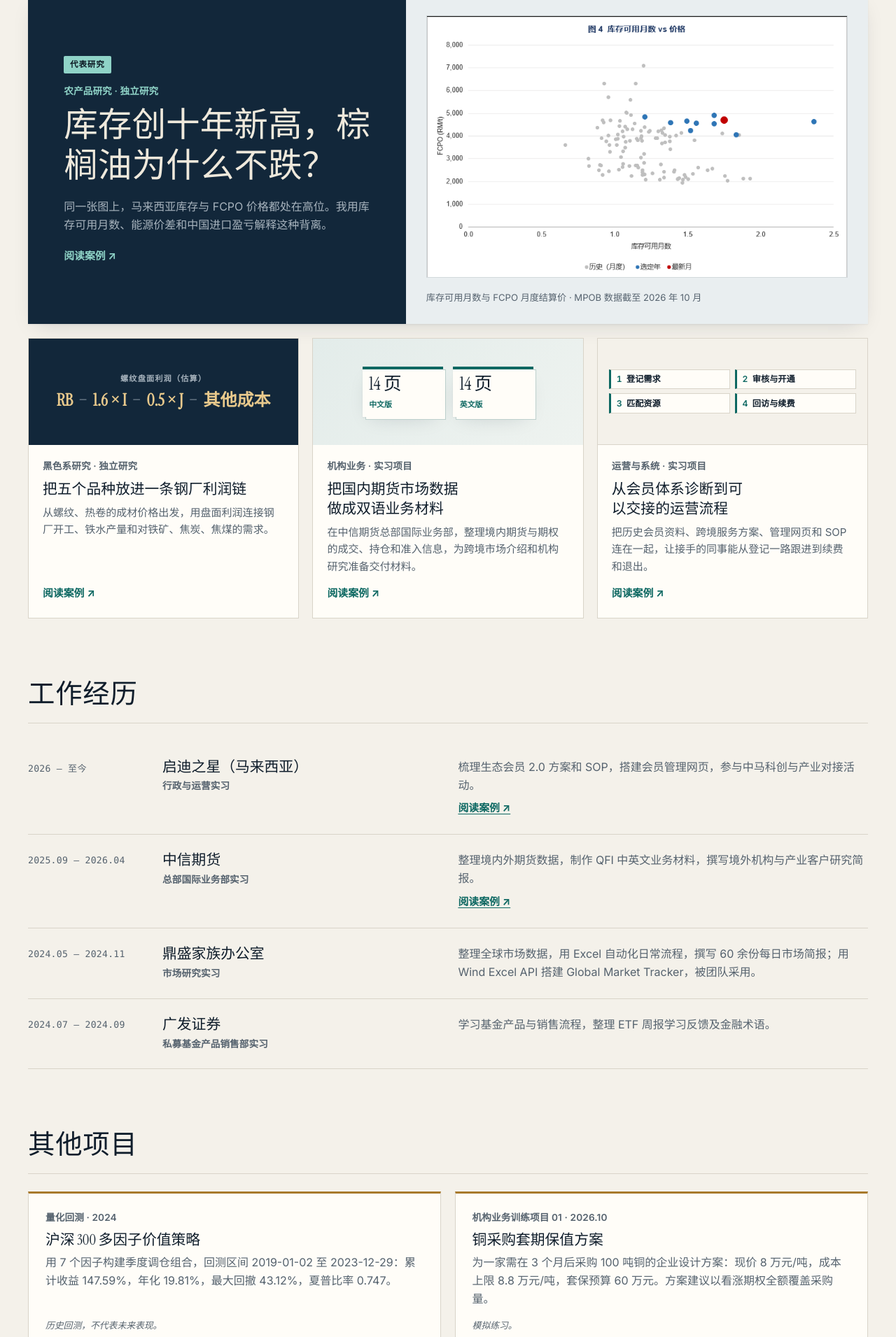
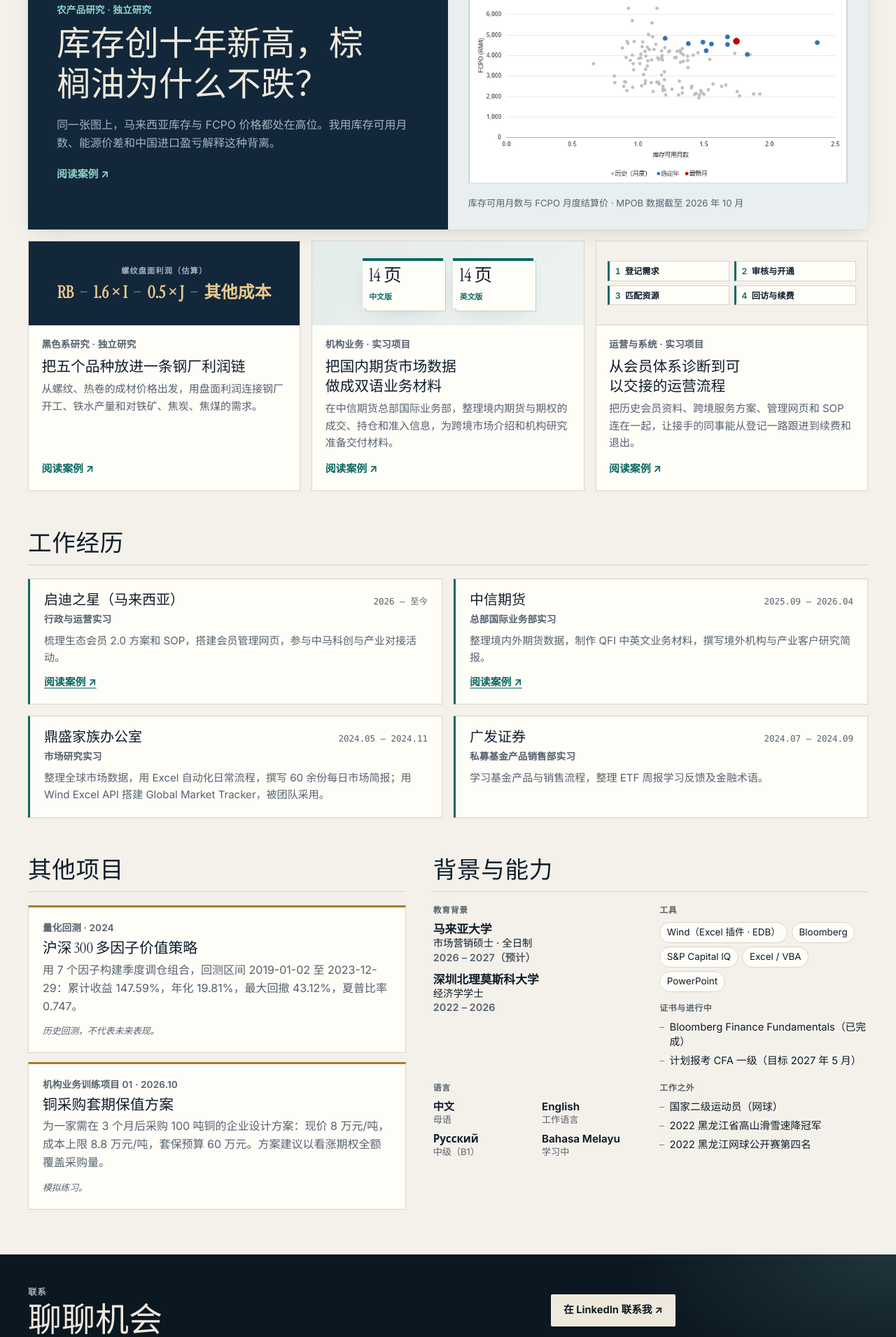
Before and after one commit to jackwzr1111-ui/zhuoran-wang-site, a plain HTML site: page dist/index.html in a window 1280 px wide. Shown: the part 889-2800 px from the top of the page at 70% size. Drawn offline with Linux system fonts and the light colour scheme.

Commit message:
Compact homepage: multi-column layout, swipe rows on phones
- Experience as two-column cards; projects and background side by side;
  background as compact columns with inline chips; contact band in one row.
- Phones: case cards, experience and projects scroll horizontally.
- Tighter section spacing. Desktop ~3,800 -> ~3,000px, phone ~5,900 -> ~3,800px.
- Print stylesheet keeps all sections visible and legible.

Co-Authored-By: Claude Opus 5.5 <noreply@anthropic.com>
Claude-Session: https://claude.ai/code/session_01SiDLcVywn5YFxrZHe1aUSZ

```diff
--- a/dist/index.html
+++ b/dist/index.html
@@ -88,8 +88,9 @@
 </section>
 <section id="experience" class="experience section" aria-labelledby="experience-title">
   <div class="section-title"><h2 id="experience-title">工作经历</h2></div>
-  <ol class="timeline"><li class="job reveal"><p class="job-date">2026 – 至今</p><div class="job-head"><h3>启迪之星（马来西亚）</h3><p class="meta">行政与运营实习</p></div><div class="job-body"><p>梳理生态会员 2.0 方案和 SOP，搭建会员管理网页，参与中马科创与产业对接活动。</p><a class="text-link" href="/zhuoran-wang-site/work/tusstar-membership.html">阅读案例 ↗</a></div></li><li class="job reveal"><p class="job-date">2025.09 – 2026.04</p><div class="job-head"><h3>中信期货</h3><p class="meta">总部国际业务部实习</p></div><div class="job-body"><p>整理境内外期货数据，制作 QFI 中英文业务材料，撰写境外机构与产业客户研究简报。</p><a class="text-link" href="/zhuoran-wang-site/work/citic-futures.html">阅读案例 ↗</a></div></li><li class="job reveal"><p class="job-date">2024.05 – 2024.11</p><div class="job-head"><h3>鼎盛家族办公室</h3><p class="meta">市场研究实习</p></div><div class="job-body"><p>整理全球市场数据，用 Excel 自动化日常流程，撰写 60 余份每日市场简报；用 Wind Excel API 搭建 Global Market Tracker，被团队采用。</p></div></li><li class="job reveal"><p class="job-date">2024.07 – 2024.09</p><div class="job-head"><h3>广发证券</h3><p class="meta">私募基金产品销售部实习</p></div><div class="job-body"><p>学习基金产品与销售流程，整理 ETF 周报学习反馈及金融术语。</p></div></li></ol>
+  <ol class="timeline"><li class="job reveal"><div class="job-top"><h3>启迪之星（马来西亚）</h3><p class="job-date">2026 – 至今</p></div><p class="meta">行政与运营实习</p><p class="job-desc">梳理生态会员 2.0 方案和 SOP，搭建会员管理网页，参与中马科创与产业对接活动。</p><a class="text-link" href="/zhuoran-wang-site/work/tusstar-membership.html">阅读案例 ↗</a></li><li class="job reveal"><div class="job-top"><h3>中信期货</h3><p class="job-date">2025.09 – 2026.04</p></div><p class="meta">总部国际业务部实习</p><p class="job-desc">整理境内外期货数据，制作 QFI 中英文业务材料，撰写境外机构与产业客户研究简报。</p><a class="text-link" href="/zhuoran-wang-site/work/citic-futures.html">阅读案例 ↗</a></li><li class="job reveal"><div class="job-top"><h3>鼎盛家族办公室</h3><p class="job-date">2024.05 – 2024.11</p></div><p class="meta">市场研究实习</p><p class="job-desc">整理全球市场数据，用 Excel 自动化日常流程，撰写 60 余份每日市场简报；用 Wind Excel API 搭建 Global Market Tracker，被团队采用。</p></li><li class="job reveal"><div class="job-top"><h3>广发证券</h3><p class="job-date">2024.07 – 2024.09</p></div><p class="meta">私募基金产品销售部实习</p><p class="job-desc">学习基金产品与销售流程，整理 ETF 周报学习反馈及金融术语。</p></li></ol>
 </section>
+<div class="duo">
 <section class="projects section" aria-labelledby="projects-title">
   <div class="section-title"><h2 id="projects-title">其他项目</h2></div>
   <div class="project-grid"><article class="project reveal"><p class="meta">量化回测 · 2024</p><h3>沪深 300 多因子价值策略</h3><p>用 7 个因子构建季度调仓组合，回测区间 2019-01-02 至 2023-12-29：累计收益 147.59%，年化 19.81%，最大回撤 43.12%，夏普比率 0.747。</p><p class="disclaimer">历史回测，不代表未来表现。</p></article><article class="project reveal"><p class="meta">机构业务训练项目 01 · 2026.10</p><h3>铜采购套期保值方案</h3><p>为一家需在 3 个月后采购 100 吨铜的企业设计方案：现价 8 万元/吨，成本上限 8.8 万元/吨，套保预算 60 万元。方案建议以看涨期权全额覆盖采购量。</p><p class="disclaimer">模拟练习。</p></article></div>
@@ -97,13 +98,14 @@
 <section class="profile section" aria-labelledby="profile-title">
   <div class="section-title"><h2 id="profile-title">背景与能力</h2></div>
   <div class="profile-grid">
-    <div class="reveal"><h3>教育背景</h3><ul class="edu"><li><strong>马来亚大学</strong><span>市场营销硕士 · 全日制</span><span class="meta">2026 – 2027（预计）</span></li><li><strong>深圳北理莫斯科大学</strong><span>经济学学士</span><span class="meta">2022 – 2026</span></li></ul></div>
-    <div class="reveal"><h3>工具</h3><ul class="chips"><li>Wind（Excel 插件 · EDB）</li><li>Bloomberg</li><li>S&amp;P Capital IQ</li><li>Excel / VBA</li><li>PowerPoint</li></ul>
+    <div class="reveal p-edu"><h3>教育背景</h3><ul class="edu"><li><strong>马来亚大学</strong><span>市场营销硕士 · 全日制</span><span class="meta">2026 – 2027（预计）</span></li><li><strong>深圳北理莫斯科大学</strong><span>经济学学士</span><span class="meta">2022 – 2026</span></li></ul></div>
+    <div class="reveal p-tools"><h3>工具</h3><ul class="chips"><li>Wind（Excel 插件 · EDB）</li><li>Bloomberg</li><li>S&amp;P Capital IQ</li><li>Excel / VBA</li><li>PowerPoint</li></ul>
       <h3 class="sub">证书与进行中</h3><ul class="plain"><li>Bloomberg Finance Fundamentals（已完成）</li><li>计划报考 CFA 一级（目标 2027 年 5 月）</li></ul></div>
-    <div class="reveal"><h3>语言</h3><ul class="langs"><li><strong>中文</strong> <span>母语</span></li><li><strong>English</strong> <span>工作语言</span></li><li><strong>Русский</strong> <span>中级（B1）</span></li><li><strong>Bahasa Melayu</strong> <span>学习中</span></li></ul>
-      <h3 class="sub">工作之外</h3><ul class="plain"><li>国家二级运动员（网球）</li><li>2022 黑龙江省高山滑雪速降冠军</li><li>2022 黑龙江网球公开赛第四名</li></ul></div>
+    <div class="reveal p-langs"><h3>语言</h3><ul class="langs"><li><strong>中文</strong><span>母语</span></li><li><strong>English</strong><span>工作语言</span></li><li><strong>Русский</strong><span>中级（B1）</span></li><li><strong>Bahasa Melayu</strong><span>学习中</span></li></ul></div>
+    <div class="reveal p-beyond"><h3>工作之外</h3><ul class="plain"><li>国家二级运动员（网球）</li><li>2022 黑龙江省高山滑雪速降冠军</li><li>2022 黑龙江网球公开赛第四名</li></ul></div>
   </div>
 </section>
+</div>
 </div>
 <section class="contact-band" id="contact" aria-labelledby="contact-title">
   <div class="frame contact-inner">
--- a/dist/style.css
+++ b/dist/style.css
@@ -95,7 +95,7 @@ html[lang="zh-CN"] .eyebrow { letter-spacing: .06em; }
     linear-gradient(90deg, var(--on-night-line) 1px, transparent 1px) 0 0 / 64px 100%;
   mask-image: linear-gradient(180deg, #000 30%, transparent 100%); -webkit-mask-image: linear-gradient(180deg, #000 30%, transparent 100%); }
 .hero .eyebrow { color: var(--on-night-muted); }
-.hero-grid { display: grid; grid-template-columns: 1.25fr .75fr; gap: 2rem 4rem; align-items: end; padding: clamp(3rem, 8vw, 7rem) 0 clamp(2rem, 4vw, 3.2rem); }
+.hero-grid { display: grid; grid-template-columns: 1.25fr .75fr; gap: 2rem 4rem; align-items: end; padding: clamp(2.4rem, 6vw, 5rem) 0 clamp(1.6rem, 3vw, 2.4rem); }
 .hero h1 { font: 400 clamp(3.4rem, 10vw, 8.6rem)/.95 var(--serif); letter-spacing: -.02em; margin: .5rem 0 .9rem; }
 html[lang="zh-CN"] .hero h1 { letter-spacing: .02em; line-height: 1.05; }
 .hero-role { font: italic 400 clamp(1.45rem, 3vw, 2.3rem)/1.2 var(--serif); color: var(--mint); max-width: 26ch; }
@@ -111,7 +111,7 @@ html[lang="zh-CN"] .hero-latest-title { font-size: 1.12rem; }
 .actions { display: flex; flex-wrap: wrap; align-items: center; gap: .8rem 1.4rem; margin-top: 1.3rem; }
 .hero .text-link { color: var(--mint); }
 .stats { display: grid; grid-template-columns: repeat(4, minmax(0, 1fr)); border-top: 1px solid var(--on-night-line); }
-.stats div { display: flex; flex-direction: column-reverse; gap: .25rem; padding: 1.3rem 1.2rem 1.6rem 0; }
+.stats div { display: flex; flex-direction: column-reverse; gap: .25rem; padding: 1.1rem 1.2rem 1.2rem 0; }
 .stats div + div { padding-left: 1.2rem; border-left: 1px solid var(--on-night-line); }
 .stats dd { margin: 0; font: 400 clamp(2rem, 4.2vw, 3.3rem)/1 var(--serif); color: var(--on-night); }
 html[lang="zh-CN"] .stats dd { font-size: clamp(1.7rem, 3.6vw, 2.8rem); }
@@ -122,10 +122,10 @@ html[lang="zh-CN"] .stats dd { font-size: clamp(1.7rem, 3.6vw, 2.8rem); }
 @keyframes ticker { to { transform: translateX(-50%); } }
 
 /* Sections */
-.section { padding-top: clamp(3.2rem, 7vw, 5.5rem); }
-.section-title { display: flex; align-items: baseline; justify-content: space-between; padding-bottom: 1.3rem; margin-bottom: 1.6rem; border-bottom: 1px solid var(--line); }
-.section-title h2 { font: 400 clamp(2rem, 4.2vw, 3.1rem)/1.05 var(--serif); letter-spacing: -.01em; }
-html[lang="zh-CN"] .section-title h2 { font-size: clamp(1.6rem, 3.2vw, 2.4rem); letter-spacing: .02em; }
+.section { padding-top: clamp(2.2rem, 4.5vw, 3.6rem); }
+.section-title { display: flex; align-items: baseline; justify-content: space-between; padding-bottom: .8rem; margin-bottom: 1.2rem; border-bottom: 1px solid var(--line); }
+.section-title h2 { font: 400 clamp(1.8rem, 3.4vw, 2.6rem)/1.05 var(--serif); letter-spacing: -.01em; }
+html[lang="zh-CN"] .section-title h2 { font-size: clamp(1.5rem, 2.8vw, 2.1rem); letter-spacing: .02em; }
 
 /* Cards with a single stretched link */
 .featured, .case-card { position: relative; }
@@ -134,9 +134,9 @@ html[lang="zh-CN"] .section-title h2 { font-size: clamp(1.6rem, 3.2vw, 2.4rem);
 .row-link:focus-visible { outline: none; }
 .featured:focus-within, .case-card:focus-within { outline: 2px solid var(--accent); outline-offset: 3px; }
 
-.featured { display: grid; grid-template-columns: .9fr 1.1fr; background: var(--night-2); color: var(--on-night); box-shadow: var(--shadow); transition: transform .3s ease, box-shadow .3s ease; }
+.featured { display: grid; grid-template-columns: 1fr 1fr; background: var(--night-2); color: var(--on-night); box-shadow: var(--shadow); transition: transform .3s ease, box-shadow .3s ease; }
 .featured:hover { transform: translateY(-3px); box-shadow: 0 22px 50px -20px rgba(11, 23, 33, .55); }
-.featured-copy { padding: clamp(1.4rem, 4vw, 3.4rem); align-self: center; }
+.featured-copy { padding: clamp(1.3rem, 3.2vw, 2.6rem); align-self: center; }
 .featured-copy .meta { color: var(--mint); margin-top: .9rem; }
 .featured-copy h3 { margin-top: .55rem; font: 400 clamp(1.8rem, 3.8vw, 3.2rem)/1.08 var(--serif); }
 html[lang="zh-CN"] .featured-copy h3 { line-height: 1.2; }
@@ -147,18 +147,18 @@ html[lang="zh-CN"] .featured-copy h3 { line-height: 1.2; }
 .featured-chart img { background: #fff; border: 1px solid #d3d9dc; }
 .featured-chart figcaption { font-size: .82rem; line-height: 1.4; margin-top: .65rem; }
 
-.case-grid { display: grid; grid-template-columns: repeat(3, minmax(0, 1fr)); gap: 1.2rem; margin-top: 1.2rem; }
+.case-grid { display: grid; grid-template-columns: repeat(3, minmax(0, 1fr)); gap: 1rem; margin-top: 1rem; }
 .case-card { display: flex; flex-direction: column; background: var(--surface); border: 1px solid var(--line); transition: transform .3s ease, box-shadow .3s ease, border-color .3s; }
 .case-card:hover { transform: translateY(-4px); box-shadow: var(--shadow); border-color: var(--accent-line); }
 .case-card:hover h3 { color: var(--accent); }
-.case-copy { display: flex; flex-direction: column; gap: .5rem; padding: 1.2rem 1.25rem 1.4rem; flex: 1; }
+.case-copy { display: flex; flex-direction: column; gap: .4rem; padding: 1rem 1.15rem 1.15rem; flex: 1; }
 .case-copy h3 { font: 400 1.55rem/1.15 var(--serif); }
 html[lang="zh-CN"] .case-copy h3 { font-size: 1.3rem; line-height: 1.35; }
 .case-copy p:not(.meta) { color: var(--muted); font-size: .94rem; }
 .case-copy .text-link { margin-top: auto; padding-top: .4rem; }
 
 /* Card covers (built from each case's own data) */
-.cover { height: 9.5rem; display: flex; align-items: center; justify-content: center; padding: 1rem; overflow: hidden; }
+.cover { height: 7.5rem; display: flex; align-items: center; justify-content: center; padding: 1rem; overflow: hidden; }
 .cover-formula { flex-direction: column; gap: .5rem; background: var(--night-2); color: #e8c98c; }
 .cover-label { font-size: .7rem; letter-spacing: .1em; text-transform: uppercase; color: var(--on-night-muted); font-weight: 650; }
 .cover-formula p { display: flex; flex-wrap: wrap; justify-content: center; gap: .1rem .5rem; font: 400 1.5rem/1.2 var(--serif); }
@@ -172,48 +172,59 @@ html[lang="zh-CN"] .case-copy h3 { font-size: 1.3rem; line-height: 1.35; }
 .cover-steps li { display: flex; gap: .4rem; align-items: center; font-size: .76rem; font-weight: 600; background: var(--surface); border: 1px solid var(--line); border-left: 3px solid var(--accent); padding: .35rem .5rem; line-height: 1.25; }
 .cover-steps li span { color: var(--accent); font-variant-numeric: tabular-nums; }
 
-/* Experience timeline */
-.timeline { list-style: none; padding: 0; }
-.job { display: grid; grid-template-columns: 10rem minmax(0, .8fr) minmax(0, 1.2fr); gap: .4rem 2rem; padding: 1.5rem 0; border-bottom: 1px solid var(--line); position: relative; }
-.job-date { font: 500 .82rem var(--mono); color: var(--muted); padding-top: .3rem; letter-spacing: .02em; }
-.job h3 { font: 400 1.6rem/1.15 var(--serif); }
-html[lang="zh-CN"] .job h3 { font-size: 1.3rem; }
-.job-head .meta { margin-top: .3rem; }
-.job-body p { color: var(--muted); max-width: 62ch; }
-.job .text-link { display: inline-block; margin-top: .5rem; }
+/* Experience: two-column cards */
+.timeline { list-style: none; padding: 0; display: grid; grid-template-columns: repeat(2, minmax(0, 1fr)); gap: 1rem; }
+.job { display: flex; flex-direction: column; gap: .3rem; padding: 1.1rem 1.25rem 1.2rem; background: var(--surface); border: 1px solid var(--line); border-left: 3px solid var(--accent); }
+.job-top { display: flex; align-items: baseline; justify-content: space-between; gap: .4rem 1rem; flex-wrap: wrap; }
+.job h3 { font: 400 1.5rem/1.15 var(--serif); }
+html[lang="zh-CN"] .job h3 { font-size: 1.25rem; }
+.job-date { font: 500 .78rem var(--mono); color: var(--muted); white-space: nowrap; }
+.job-desc { color: var(--muted); font-size: .94rem; margin-top: .2rem; }
+.job .text-link { margin-top: auto; padding-top: .35rem; }
 
 /* Projects */
-.project-grid { display: grid; grid-template-columns: repeat(2, minmax(0, 1fr)); gap: 1.2rem; }
-.project { background: var(--surface); border: 1px solid var(--line); border-top: 3px solid var(--brass); padding: 1.4rem 1.5rem; display: flex; flex-direction: column; gap: .55rem; }
+.project-grid { display: grid; grid-template-columns: repeat(2, minmax(0, 1fr)); gap: 1rem; }
+.project { background: var(--surface); border: 1px solid var(--line); border-top: 3px solid var(--brass); padding: 1.1rem 1.25rem 1.2rem; display: flex; flex-direction: column; gap: .4rem; }
 .project h3 { font: 400 1.6rem/1.15 var(--serif); }
 html[lang="zh-CN"] .project h3 { font-size: 1.3rem; }
 .project p:not(.meta) { color: var(--muted); }
 .project .disclaimer { font-size: .8rem; font-style: italic; margin-top: auto; padding-top: .4rem; }
 
-/* Profile */
-.profile-grid { display: grid; grid-template-columns: repeat(3, minmax(0, 1fr)); gap: 2rem 2.5rem; }
-.profile-grid h3 { font-size: .78rem; letter-spacing: .12em; text-transform: uppercase; color: var(--muted); font-weight: 700; margin-bottom: .8rem; }
+/* Projects and background side by side on wide screens */
+.duo { display: grid; grid-template-columns: 1fr 1.15fr; gap: 0 2.4rem; align-items: start; }
+.duo .project-grid { grid-template-columns: 1fr; gap: .8rem; }
+.duo .profile-grid { grid-template-columns: 1fr 1fr; gap: 1.3rem 1.6rem; }
+
+/* Profile: compact columns */
+.profile-grid { display: grid; grid-template-columns: 1.1fr 1.2fr 1fr 1fr; gap: 1.5rem 2rem; }
+.profile-grid h3 { font-size: .74rem; letter-spacing: .12em; text-transform: uppercase; color: var(--muted); font-weight: 700; margin-bottom: .6rem; }
 html[lang="zh-CN"] .profile-grid h3 { letter-spacing: .06em; }
-.profile-grid h3.sub { margin-top: 1.6rem; }
-.edu, .plain, .langs { list-style: none; padding: 0; display: grid; gap: .8rem; }
-.edu li { display: grid; gap: .1rem; }
-.edu strong { font: 400 1.35rem/1.2 var(--serif); }
-html[lang="zh-CN"] .edu strong { font-size: 1.15rem; font-weight: 600; font-family: var(--sans); }
-.plain li { padding-left: 1rem; position: relative; }
-.plain li::before { content: ""; position: absolute; left: 0; top: .7em; width: .4rem; height: 1px; background: var(--brass); }
-.langs li strong { font-weight: 650; }
-.langs li span { color: var(--muted); }
-.chips { list-style: none; padding: 0; display: flex; flex-wrap: wrap; gap: .45rem; }
-.chips li { background: var(--surface); border: 1px solid var(--line); padding: .25rem .7rem; font-size: .86rem; border-radius: 999px; }
+.profile-grid h3.sub { margin-top: 1rem; }
+.edu, .plain, .langs { list-style: none; padding: 0; }
+.edu { display: grid; gap: .7rem; }
+.edu li { display: grid; gap: 0; line-height: 1.4; }
+.edu strong { font: 400 1.25rem/1.2 var(--serif); }
+html[lang="zh-CN"] .edu strong { font-size: 1.05rem; font-weight: 600; font-family: var(--sans); }
+.edu span { font-size: .9rem; }
+.plain { display: grid; gap: .35rem; font-size: .92rem; line-height: 1.45; }
+.plain li { padding-left: .9rem; position: relative; }
+.plain li::before { content: ""; position: absolute; left: 0; top: .68em; width: .4rem; height: 1px; background: var(--brass); }
+.langs { display: grid; grid-template-columns: repeat(2, minmax(0, 1fr)); gap: .6rem .8rem; }
+.langs li { display: grid; line-height: 1.3; }
+.langs li strong { font-weight: 650; font-size: .95rem; }
+.langs li span { color: var(--muted); font-size: .82rem; }
+.chips { list-style: none; padding: 0; display: flex; flex-wrap: wrap; gap: .35rem; }
+.chips li { background: var(--surface); border: 1px solid var(--line); padding: .18rem .6rem; font-size: .84rem; border-radius: 999px; }
 
 /* Contact band */
-.contact-band { margin-top: clamp(3.5rem, 8vw, 6rem); background: var(--night); color: var(--on-night); position: relative; overflow: hidden; }
+.contact-band { margin-top: clamp(2.6rem, 5vw, 4rem); background: var(--night); color: var(--on-night); position: relative; overflow: hidden; }
 .contact-band::before { content: ""; position: absolute; inset: 0; background: radial-gradient(40rem 20rem at 100% 0%, rgba(143, 211, 199, .16), transparent 60%); pointer-events: none; }
-.contact-inner { position: relative; display: flex; flex-wrap: wrap; align-items: end; justify-content: space-between; gap: 1.5rem 3rem; padding-block: clamp(2.6rem, 6vw, 4.5rem); }
+.contact-inner { position: relative; display: grid; grid-template-columns: minmax(0, 1fr) auto; align-items: center; gap: 1.2rem 3rem; padding-block: clamp(1.8rem, 4vw, 2.8rem); }
 .contact-band .eyebrow { color: var(--on-night-muted); }
-.contact-band h2 { font: 400 clamp(2.3rem, 5vw, 3.8rem)/1.05 var(--serif); margin: .4rem 0 .7rem; }
+.contact-band h2 { font: 400 clamp(2rem, 4vw, 3rem)/1.05 var(--serif); margin: .3rem 0 .5rem; }
 .contact-band p:not(.eyebrow) { color: var(--on-night-muted); max-width: 52ch; }
-.contact-actions { display: flex; flex-direction: column; align-items: flex-start; gap: .9rem; }
+.contact-actions { display: grid; grid-template-columns: auto auto; align-items: end; gap: .9rem 1.6rem; }
+.contact-actions .button-light { grid-column: 1 / -1; justify-self: start; }
 .contact-email { display: grid; gap: .1rem; color: var(--on-night); text-decoration: none; font-size: .95rem; border-bottom: 1px solid var(--on-night-line); padding-bottom: .2rem; }
 .contact-email span { font-size: .72rem; letter-spacing: .12em; text-transform: uppercase; color: var(--on-night-muted); font-weight: 650; }
 .contact-email:hover { color: var(--mint); border-color: var(--mint); }
@@ -316,10 +327,10 @@ html[lang="zh-CN"] .related-title { font: 600 1rem/1.4 var(--sans); }
 .case-grid .reveal:nth-child(3), .profile-grid .reveal:nth-child(3) { transition-delay: .16s; }
 
 @media (max-width: 1000px) {
+  .duo { grid-template-columns: 1fr; }
+  .duo .project-grid { grid-template-columns: repeat(2, minmax(0, 1fr)); }
   .case-grid { grid-template-columns: repeat(2, minmax(0, 1fr)); }
   .profile-grid { grid-template-columns: repeat(2, minmax(0, 1fr)); }
-  .job { grid-template-columns: 8.5rem minmax(0, 1fr); }
-  .job-body { grid-column: 2; }
 }
 @media (max-width: 900px) {
   .steps { grid-template-columns: repeat(2, minmax(0, 1fr)); }
@@ -339,9 +350,20 @@ html[lang="zh-CN"] .related-title { font: 600 1rem/1.4 var(--sans); }
   .languages a { padding: .35rem .1rem; }
   .hero-grid { grid-template-columns: 1fr; gap: 1.2rem; padding: 2.2rem 0 1.8rem; }
   .featured { grid-template-columns: 1fr; }
-  .case-grid, .project-grid, .profile-grid { grid-template-columns: 1fr; }
-  .job { grid-template-columns: 1fr; gap: .3rem; }
-  .job-body { grid-column: auto; }
+  .featured-chart { padding: .7rem; }
+  .featured-chart figcaption { display: none; }
+
+  .job { padding: .9rem 1rem 1rem; }
+  .profile-grid { grid-template-columns: 1fr 1fr; gap: 1.3rem 1.2rem; }
+  .p-edu, .p-tools { grid-column: 1 / -1; }
+  .langs { grid-template-columns: 1fr; gap: .45rem; }
+  /* Swipeable rows on phones: case cards and projects */
+  .contact-inner { grid-template-columns: 1fr; }
+  .contact-actions { grid-template-columns: 1fr; }
+  .case-grid, .duo .project-grid, .project-grid, .timeline { display: grid; grid-template-columns: none; grid-auto-flow: column; grid-auto-columns: 84%; gap: .8rem;
+    overflow-x: auto; scroll-snap-type: x mandatory; overscroll-behavior-x: contain; margin-inline: calc(-1 * var(--gutter)); padding: 0 var(--gutter) .6rem; scroll-padding-inline: var(--gutter); scrollbar-width: thin; }
+  .case-grid > *, .project-grid > *, .timeline > * { scroll-snap-align: start; }
+  .case-card:hover, .featured:hover { transform: none; }
   .gallery { grid-template-columns: 1fr; }
   .contact-inner { align-items: start; }
 }
@@ -369,6 +391,9 @@ html[lang="zh-CN"] .related-title { font: 600 1rem/1.4 var(--sans); }
   .featured:hover, .case-card:hover, .related a:hover { transform: none; }
 }
 @media print {
-  .header, .ticker, .contact-band, .skip { display: none; }
-  .hero { background: none; color: #000; }
+  :root { --on-night: #0f1d2b; --on-night-muted: #444; --mint: #0d6862; --on-night-line: #ccc; }
+  .header, .ticker, .skip, .hero::before, .contact-band::before { display: none; }
+  .hero, .featured, .contact-band, .footer, .cover-formula, .formula-panel { background: none !important; color: #0f1d2b; }
+  .js-reveal .reveal { opacity: 1; transform: none; }
+  .case-grid, .project-grid, .timeline { overflow: visible; grid-auto-flow: row; }
 }
```
Also changed, not shown: dist/en.html (+7 -5 lines), dist/ms.html (+7 -5 lines), 1 other file.
